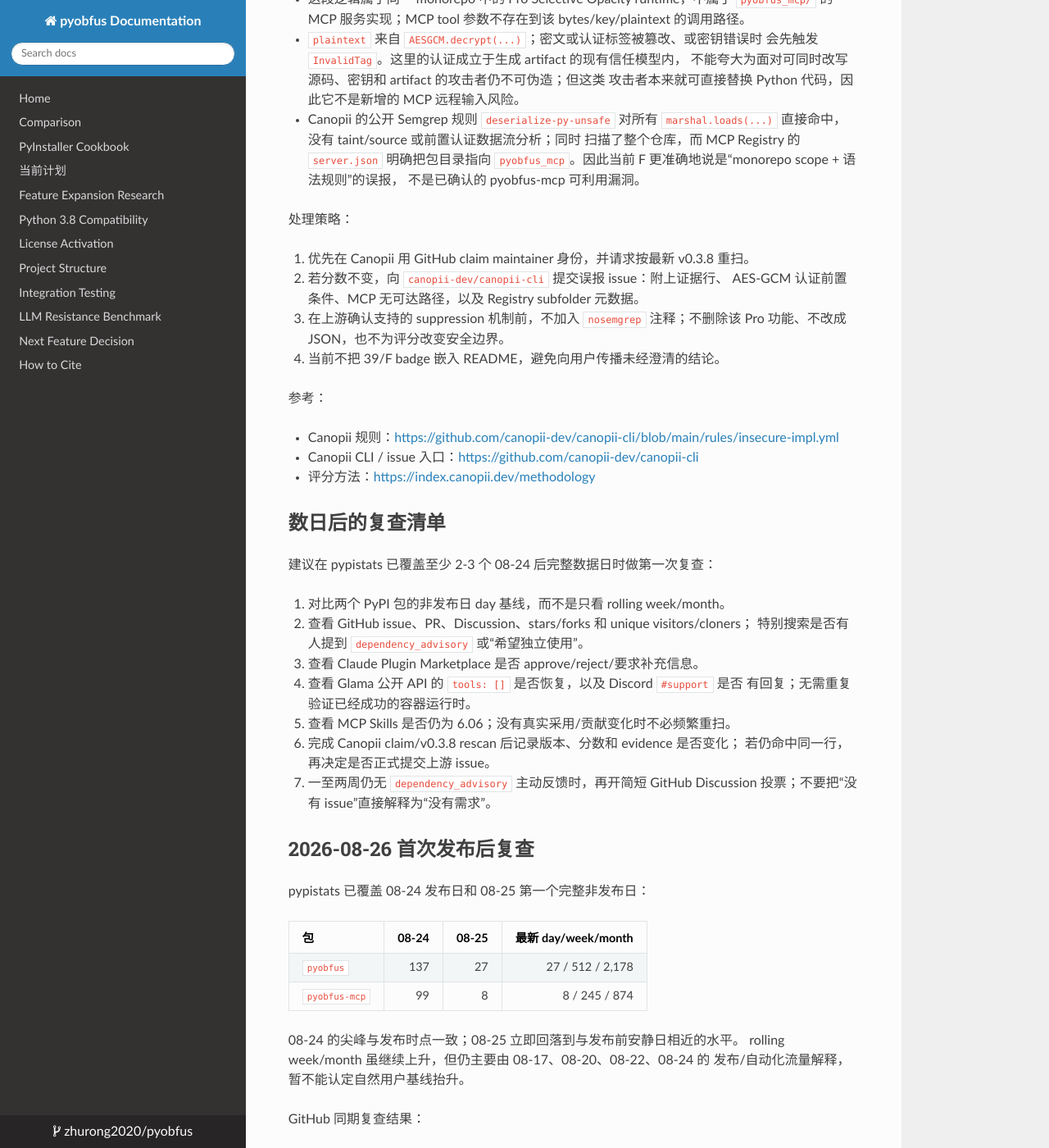
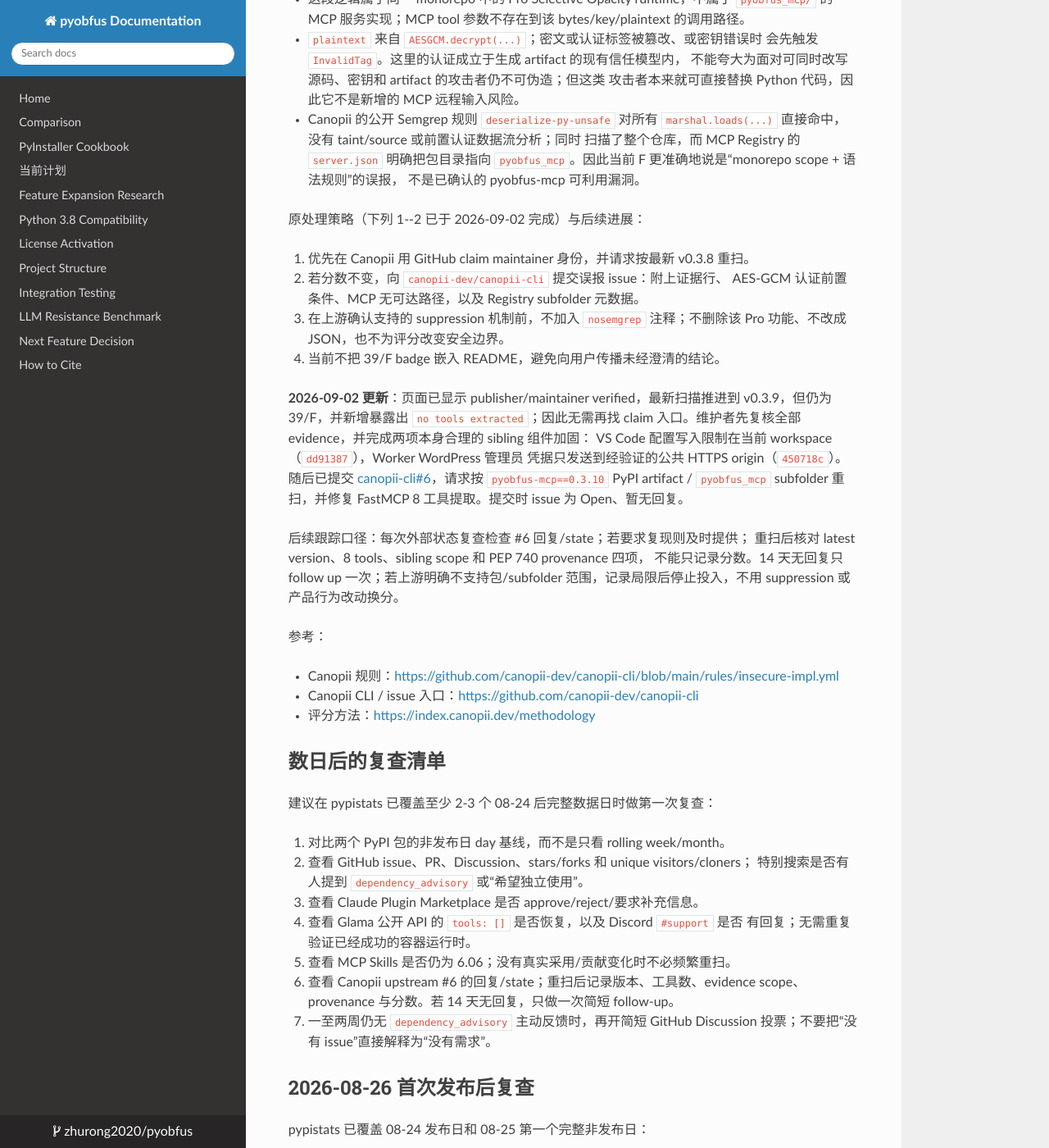
Before and after one commit to zhurong2020/pyobfus, an MkDocs documentation site: the page built from docs/EXTERNAL_CHANNEL_SNAPSHOT_2026-08-24.md, in a window 1280 px wide and 1400 px high, scrolled down 1646 px. Shown: the whole window at 82% size. Built offline with MkDocs 1.6.1, drawn with Linux system fonts in a browser that asks for light colours; nearby versions of some CDN libraries; some of the changed text lies outside the part shown.

Commit message:
docs: sync Canopii channel evidence

```diff
--- a/docs/EXTERNAL_CHANNEL_SNAPSHOT_2026-08-24.md
+++ b/docs/EXTERNAL_CHANNEL_SNAPSHOT_2026-08-24.md
@@ -79,7 +79,7 @@
   `pyobfus_mcp`。因此当前 F 更准确地说是“monorepo scope + 语法规则”的误报，
   不是已确认的 pyobfus-mcp 可利用漏洞。
 
-处理策略：
+原处理策略（下列 1--2 已于 2026-09-02 完成）与后续进展：
 
 1. 优先在 Canopii 用 GitHub claim maintainer 身份，并请求按最新 v0.3.8 重扫。
 2. 若分数不变，向 `canopii-dev/canopii-cli` 提交误报 issue：附上证据行、
@@ -87,6 +87,20 @@
 3. 在上游确认支持的 suppression 机制前，不加入 `nosemgrep` 注释；不删除该
    Pro 功能、不改成 JSON，也不为评分改变安全边界。
 4. 当前不把 39/F badge 嵌入 README，避免向用户传播未经澄清的结论。
+
+**2026-09-02 更新**：页面已显示 publisher/maintainer verified，最新扫描推进到
+v0.3.9，但仍为 39/F，并新增暴露出 `no tools extracted`；因此无需再找 claim
+入口。维护者先复核全部 evidence，并完成两项本身合理的 sibling 组件加固：
+VS Code 配置写入限制在当前 workspace（`dd91387`），Worker WordPress 管理员
+凭据只发送到经验证的公共 HTTPS origin（`450718c`）。随后已提交
+[canopii-cli#6](https://github.com/canopii-dev/canopii-cli/issues/6)，请求按
+`pyobfus-mcp==0.3.10` PyPI artifact / `pyobfus_mcp` subfolder 重扫，并修复
+FastMCP 8 工具提取。提交时 issue 为 Open、暂无回复。
+
+后续跟踪口径：每次外部状态复查检查 #6 回复/state；若要求复现则及时提供；
+重扫后核对 latest version、8 tools、sibling scope 和 PEP 740 provenance 四项，
+不能只记录分数。14 天无回复只 follow up 一次；若上游明确不支持包/subfolder
+范围，记录局限后停止投入，不用 suppression 或产品行为改动换分。
 
 参考：
 
@@ -105,8 +119,8 @@
 4. 查看 Glama 公开 API 的 `tools: []` 是否恢复，以及 Discord `#support` 是否
    有回复；无需重复验证已经成功的容器运行时。
 5. 查看 MCP Skills 是否仍为 6.06；没有真实采用/贡献变化时不必频繁重扫。
-6. 完成 Canopii claim/v0.3.8 rescan 后记录版本、分数和 evidence 是否变化；
-   若仍命中同一行，再决定是否正式提交上游 issue。
+6. 查看 Canopii upstream #6 的回复/state；重扫后记录版本、工具数、evidence
+   scope、provenance 与分数。若 14 天无回复，只做一次简短 follow-up。
 7. 一至两周仍无 `dependency_advisory` 主动反馈时，再开简短 GitHub Discussion
    投票；不要把“没有 issue”直接解释为“没有需求”。
 
@@ -136,13 +150,13 @@
 - 最新 main CI、CodeQL、Pages 仍全部成功。
 
 外部渠道：Glama 公开页面仍可解析到完整 8 个工具；其旧公开 API 本轮返回
-HTTP 401，进一步说明该 API 已不适合作为无需认证的健康检查。Canopii claim/
-v0.3.8 rescan、Claude Plugin Console 和 Glama Discord 仍需维护者登录，未在
-本轮程序化代操作。
+HTTP 401，进一步说明该 API 已不适合作为无需认证的健康检查。当时 Canopii
+claim/rescan、Claude Plugin Console 和 Glama Discord 仍需维护者登录；其中
+Canopii 后续状态已由上方 2026-09-02 更新取代。
 
 **结论**：完成第一次复查，但不升级为有机增长或拆包信号。下一次下载量复查
 恢复到 1--2 周周期；若到 09-01 至 09-07 仍无主动反馈，按原计划发起一条简短
-GitHub Discussion 投票。Canopii claim/rescan 仍是当前最高优先级人工事项。
+GitHub Discussion 投票。Canopii 后续动作现为跟踪 upstream #6，而非再次 claim。
 
 ## 2026-09-02 第二次周期复查
 
```
Also changed, not shown: docs/DISTRIBUTION_CHANNELS.md (+16 -6 lines).
